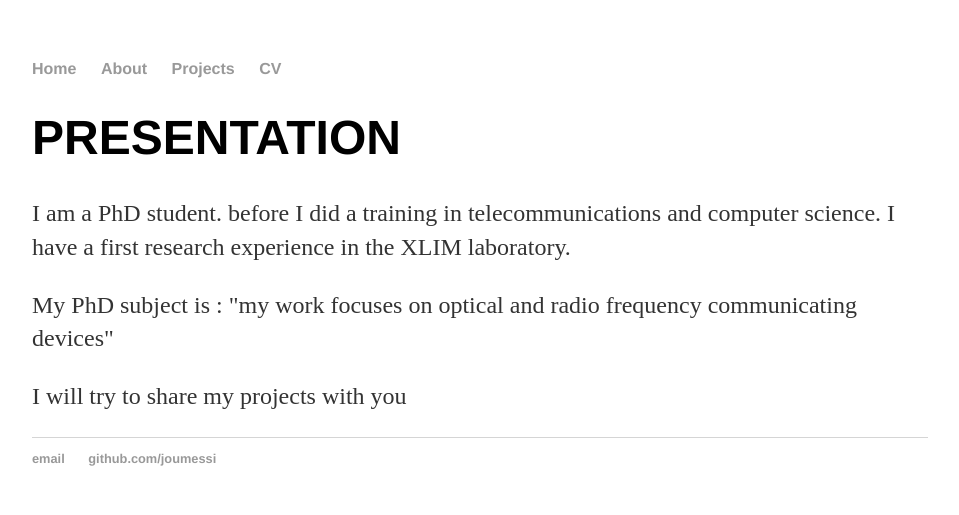
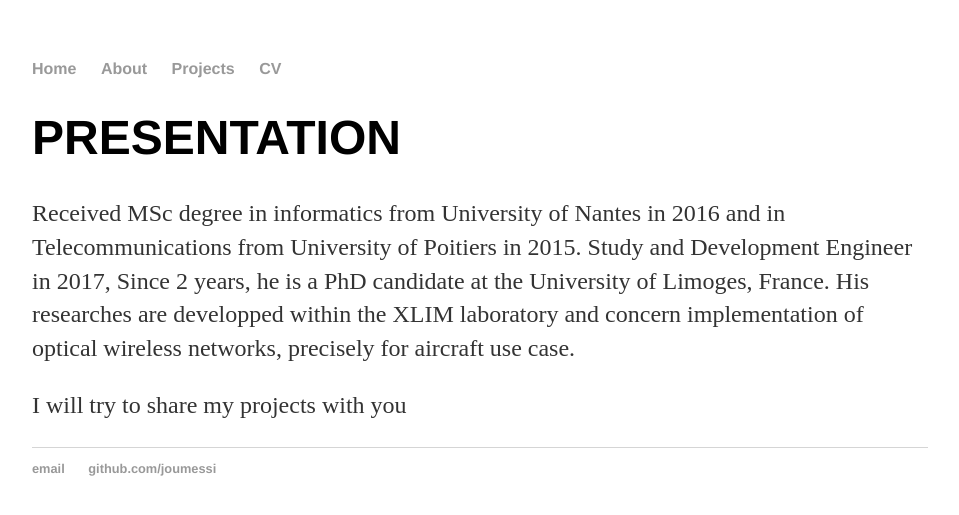
Before and after one commit to joumessi/RF_AND_OPTICAL_TRANSMISSION, a Jekyll site: the page index.html, which Jekyll copies as it is, in a window 1280 px wide. Shown: the top 515 px of the page, without its empty margins (160-1119 px from the left). Built offline with Jekyll 4.4.1, drawn with Linux system fonts in a browser that asks for light colours.

Commit message:
Update index.html

```diff
--- a/index.html
+++ b/index.html
@@ -17,8 +17,12 @@
 		</nav>
 		<div class="container">
         		<h1>PRESENTATION</h1>
-				<p>I am a PhD student. before I did a training in telecommunications and computer science. I have a first research experience in the XLIM laboratory.</p>
-				<p>My PhD subject is : "my work focuses on optical and radio frequency communicating devices" </p>
+				<p> Received MSc degree in informatics from University
+				of Nantes in 2016 and in Telecommunications from University of Poitiers in 2015.
+			        Study and Development Engineer in 2017, Since 2 years, he is a PhD candidate at the University of Limoges, France.
+				His researches are developped within the XLIM laboratory and concern implementation of optical wireless networks,
+				precisely for aircraft use case.</p>
+
 		<div class="blurb">
 			<p>I will try to share my projects with you</p>
 			<!-- <h3>sorry the rest soon arrives</h3>-->
```
